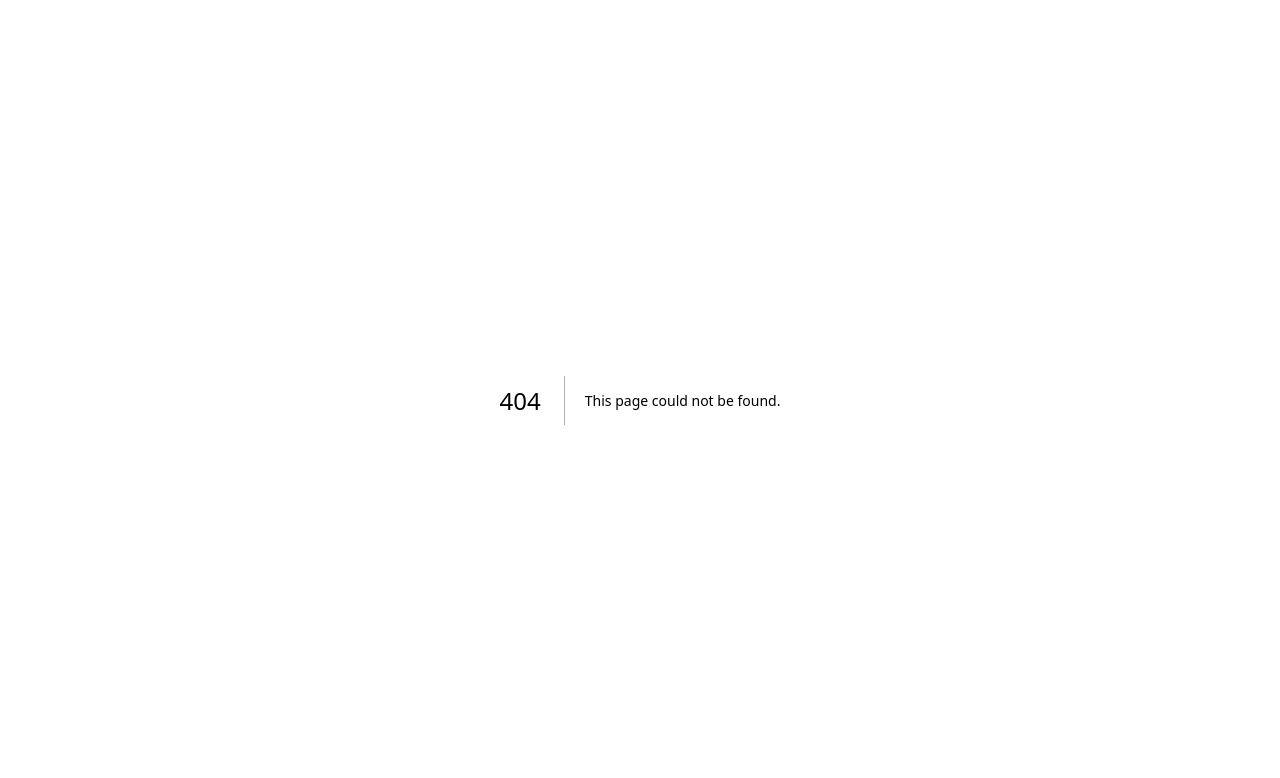
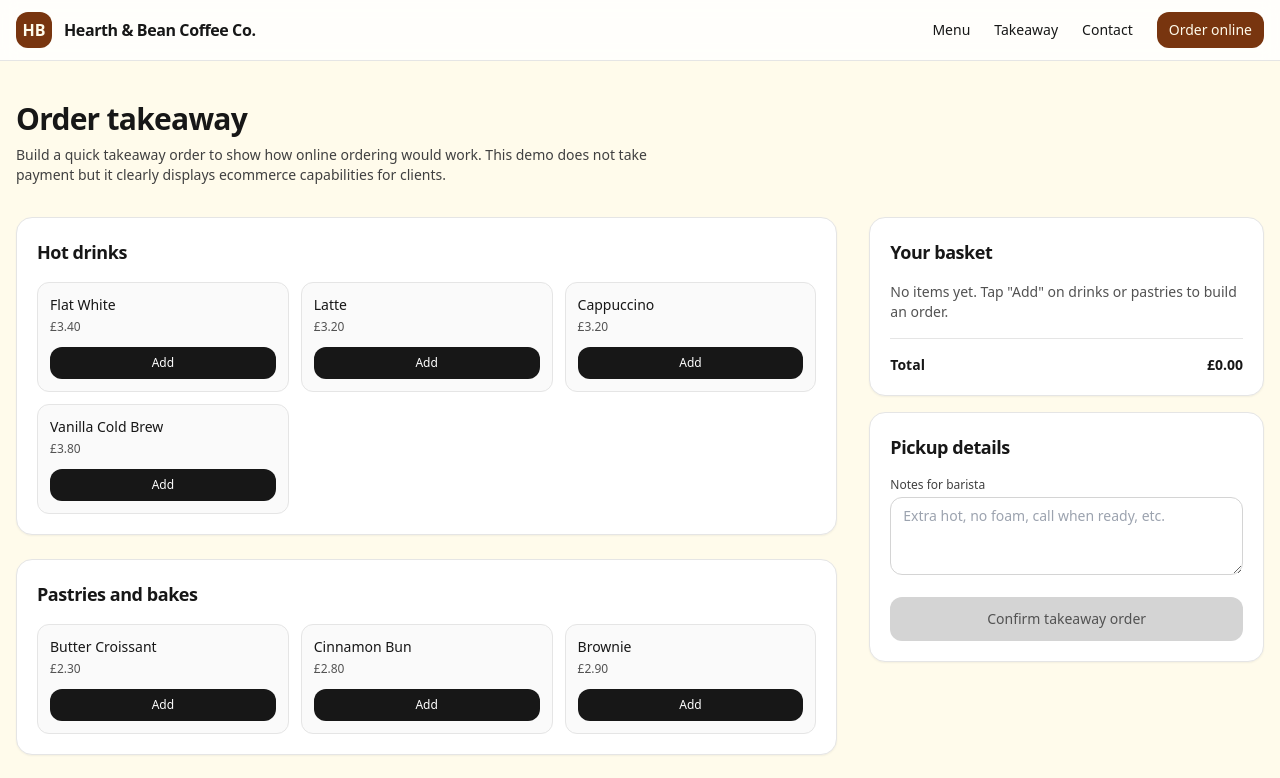
Before and after one commit to MrG788/premium-site-template, a Next.js app: page /takeaway in a window 1280 px wide. Before the commit this address had no page. Shown: the top 778 px of the page. Built offline with nearby package versions, Linux system fonts and the light colour scheme.

Commit message:
Create takeaway.jsx

```diff
--- /dev/null
+++ b/pages/takeaway.jsx
@@ -0,0 +1,202 @@
+import React, { useState } from "react";
+import NavBar from "../components/NavBar";
+import Footer from "../components/Footer";
+
+const DRINKS = [
+  { id: "fw", name: "Flat White", price: 3.4 },
+  { id: "latte", name: "Latte", price: 3.2 },
+  { id: "cap", name: "Cappuccino", price: 3.2 },
+  { id: "coldbrew", name: "Vanilla Cold Brew", price: 3.8 },
+];
+
+const EXTRAS = [
+  { id: "oat", name: "Oat milk", price: 0.5 },
+  { id: "syrup", name: "Flavour syrup", price: 0.5 },
+  { id: "extra-shot", name: "Extra espresso shot", price: 0.7 },
+];
+
+const PASTRIES = [
+  { id: "croissant", name: "Butter Croissant", price: 2.3 },
+  { id: "cinnamon", name: "Cinnamon Bun", price: 2.8 },
+  { id: "brownie", name: "Brownie", price: 2.9 },
+];
+
+export default function TakeawayPage() {
+  const [basket, setBasket] = useState([]);
+  const [note, setNote] = useState("");
+  const [submitted, setSubmitted] = useState(false);
+
+  function addItem(item, type) {
+    setBasket((prev) => [
+      ...prev,
+      {
+        id: `${type}-${item.id}-${prev.length}`,
+        name: item.name,
+        price: item.price,
+        type,
+      },
+    ]);
+  }
+
+  function removeItem(id) {
+    setBasket((prev) => prev.filter((item) => item.id !== id));
+  }
+
+  const total = basket.reduce((sum, item) => sum + item.price, 0);
+
+  function submitOrder() {
+    if (basket.length === 0) return;
+    setSubmitted(true);
+  }
+
+  return (
+    <main className="min-h-screen bg-amber-50 text-neutral-900">
+      <NavBar />
+
+      <section className="mx-auto max-w-7xl px-4 py-10">
+        <h1 className="text-3xl font-bold tracking-tight">Order takeaway</h1>
+        <p className="mt-2 text-sm text-neutral-700 max-w-2xl">
+          Build a quick takeaway order to show how online ordering would work.
+          This demo does not take payment but it clearly displays ecommerce
+          capabilities for clients.
+        </p>
+
+        <div className="mt-8 grid lg:grid-cols-3 gap-8">
+          {/* Menu columns */}
+          <div className="lg:col-span-2 space-y-6">
+            <Card title="Hot drinks">
+              <ItemGrid items={DRINKS} onAdd={(item) => addItem(item, "drink")} />
+            </Card>
+
+            <Card title="Pastries and bakes">
+              <ItemGrid
+                items={PASTRIES}
+                onAdd={(item) => addItem(item, "pastry")}
+              />
+            </Card>
+
+            <Card title="Extras">
+              <ItemGrid
+                items={EXTRAS}
+                onAdd={(item) => addItem(item, "extra")}
+                small
+              />
+            </Card>
+          </div>
+
+          {/* Basket */}
+          <div className="space-y-4">
+            <Card title="Your basket">
+              {basket.length === 0 ? (
+                <p className="text-sm text-neutral-600">
+                  No items yet. Tap "Add" on drinks or pastries to build an order.
+                </p>
+              ) : (
+                <ul className="space-y-2 text-sm">
+                  {basket.map((item) => (
+                    <li
+                      key={item.id}
+                      className="flex items-center justify-between gap-2"
+                    >
+                      <div>
+                        <p className="font-medium">{item.name}</p>
+                        <p className="text-xs text-neutral-500 capitalize">
+                          {item.type}
+                        </p>
+                      </div>
+                      <div className="flex items-center gap-2">
+                        <span className="text-sm font-medium">
+                          £{item.price.toFixed(2)}
+                        </span>
+                        <button
+                          onClick={() => removeItem(item.id)}
+                          className="text-xs px-2 py-1 rounded-lg border border-neutral-300 hover:bg-neutral-100"
+                        >
+                          Remove
+                        </button>
+                      </div>
+                    </li>
+                  ))}
+                </ul>
+              )}
+
+              <div className="mt-4 border-t border-neutral-200 pt-4 text-sm">
+                <div className="flex items-center justify-between font-semibold">
+                  <span>Total</span>
+                  <span>£{total.toFixed(2)}</span>
+                </div>
+              </div>
+            </Card>
+
+            <Card title="Pickup details">
+              <label className="block text-xs font-medium text-neutral-700 mb-1">
+                Notes for barista
+              </label>
+              <textarea
+                rows={3}
+                className="w-full rounded-xl border border-neutral-300 px-3 py-2 text-sm focus:outline-none focus:ring-2 focus:ring-amber-500"
+                placeholder="Extra hot, no foam, call when ready, etc."
+                value={note}
+                onChange={(e) => setNote(e.target.value)}
+              />
+              <button
+                onClick={submitOrder}
+                disabled={basket.length === 0}
+                className="mt-4 w-full px-4 py-3 rounded-xl bg-amber-900 text-amber-50 text-sm font-medium disabled:bg-neutral-300 disabled:text-neutral-600"
+              >
+                Confirm takeaway order
+              </button>
+              {submitted && (
+                <p className="mt-3 text-xs text-emerald-700 bg-emerald-50 border border-emerald-200 rounded-xl px-3 py-2">
+                  Demo complete - in a real build this order would be sent to the
+                  coffee shop as a ticket, email or on screen dashboard.
+                </p>
+              )}
+            </Card>
+          </div>
+        </div>
+      </section>
+
+      <Footer />
+    </main>
+  );
+}
+
+function Card({ title, children }) {
+  return (
+    <section className="rounded-2xl border border-neutral-200 bg-white p-5 shadow-sm">
+      <h2 className="text-lg font-semibold tracking-tight">{title}</h2>
+      <div className="mt-4">{children}</div>
+    </section>
+  );
+}
+
+function ItemGrid({ items, onAdd, small }) {
+  return (
+    <div
+      className={
+        "grid gap-3 " + (small ? "sm:grid-cols-2" : "sm:grid-cols-2 lg:grid-cols-3")
+      }
+    >
+      {items.map((item) => (
+        <div
+          key={item.id}
+          className="rounded-xl border border-neutral-200 bg-neutral-50 p-3 flex flex-col justify-between"
+        >
+          <div>
+            <p className="text-sm font-medium">{item.name}</p>
+            <p className="text-xs text-neutral-600 mt-1">
+              £{item.price.toFixed(2)}
+            </p>
+          </div>
+          <button
+            onClick={() => onAdd(item)}
+            className="mt-3 text-xs px-3 py-2 rounded-xl bg-neutral-900 text-white hover:bg-neutral-800"
+          >
+            Add
+          </button>
+        </div>
+      ))}
+    </div>
+  );
+}
```
